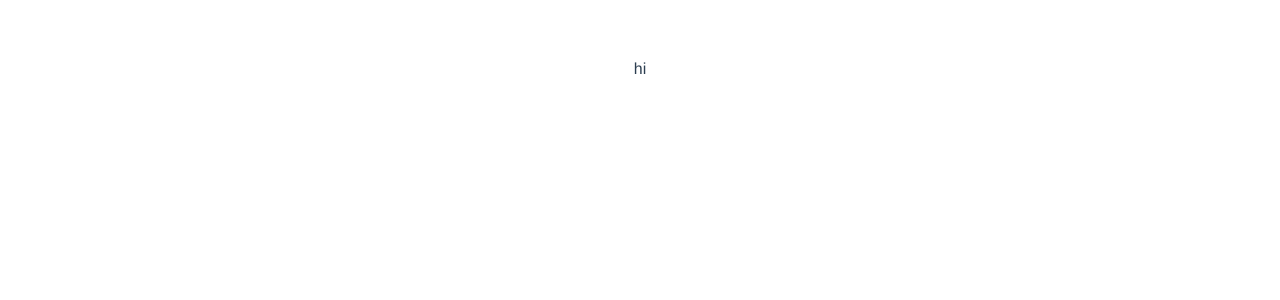
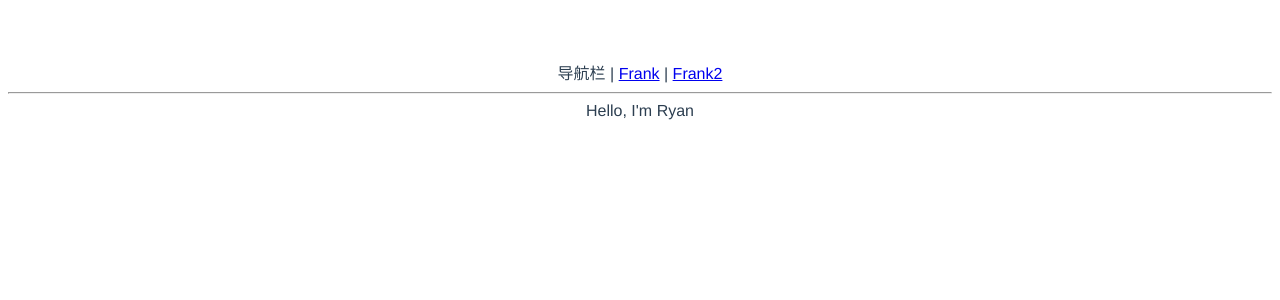
Before and after one commit to LiamrayWong/haz-wheel, a Vue app: page /#/xxx in a window 1280 px wide. Shown: the top 300 px of the page. Built offline with nearby package versions, Linux system fonts and the light colour scheme.

Commit message:
初始化vue-router

```diff
--- a/index.html
+++ b/index.html
@@ -10,7 +10,7 @@
 
 <body>
   <div id="app"></div>
-  <script type="module" src="/src/main.js"></script>
+  <script type="module" src="/src/main.ts"></script>
 </body>
 
 </html>
--- a/src/App.vue
+++ b/src/App.vue
@@ -1,13 +1,13 @@
 <template>
-  <ryan />
+  <div>导航栏 | <router-link to="/">Frank</router-link> |
+    <router-link to="/xxx">Frank2</router-link>
+  </div>
+  <hr>
+  <router-view />
 </template>
 
 <script>
-import Ryan from "./components/Ryan.vue";
 export default {
   name: "App",
-  components: {
-    Ryan,
-  },
 };
 </script>
--- /dev/null
+++ b/src/components/Ryan2.vue
@@ -0,0 +1,5 @@
+<template>
+  <div>
+    Hello, I'm Ryan
+  </div>
+</template>
--- a/src/main.js
+++ /dev/null
@@ -1,5 +0,0 @@
-import { createApp } from 'vue'
-import App from './App.vue'
-import './index.css'
-
-createApp(App).mount('#app')
--- /dev/null
+++ b/src/main.ts
@@ -0,0 +1,17 @@
+import { createApp } from "vue";
+import App from "./App.vue";
+import "./index.css";
+import { createWebHashHistory, createRouter } from "vue-router";
+import Ryan from "./components/Ryan.vue";
+import Ryan2 from "./components/Ryan2.vue";
+const history = createWebHashHistory();
+const router = createRouter({
+  history: history,
+  routes: [
+    { path: "/", component: Ryan },
+    { path: "/xxx", component: Ryan2 },
+  ],
+});
+const app = createApp(App);
+app.use(router);
+app.mount("#app");
--- /dev/null
+++ b/src/shims-vue.d.ts
@@ -0,0 +1,5 @@
+declare module "*.vue" {
+  import { ComponentOptions } from "vue";
+  const componentOptions: ComponentOptions;
+  export default componentOptions;
+}
```
Also changed, not shown: package.json (+4 -3 lines), 1 other file (tests, documents, lock files or other folders).
